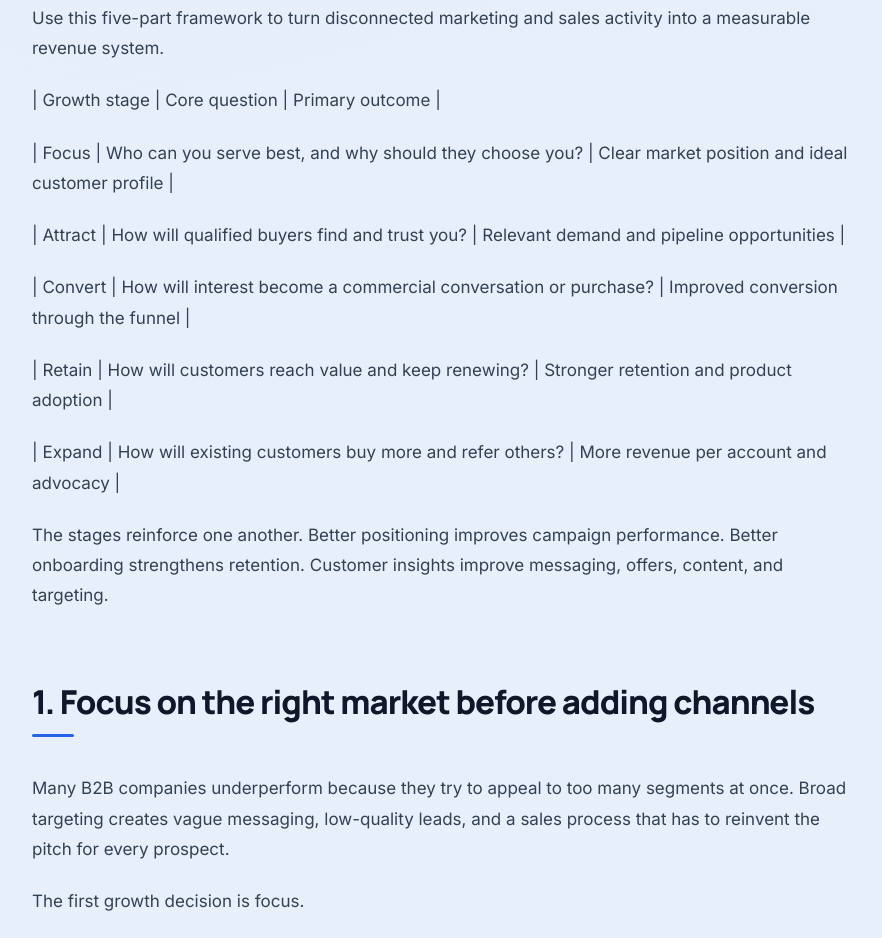
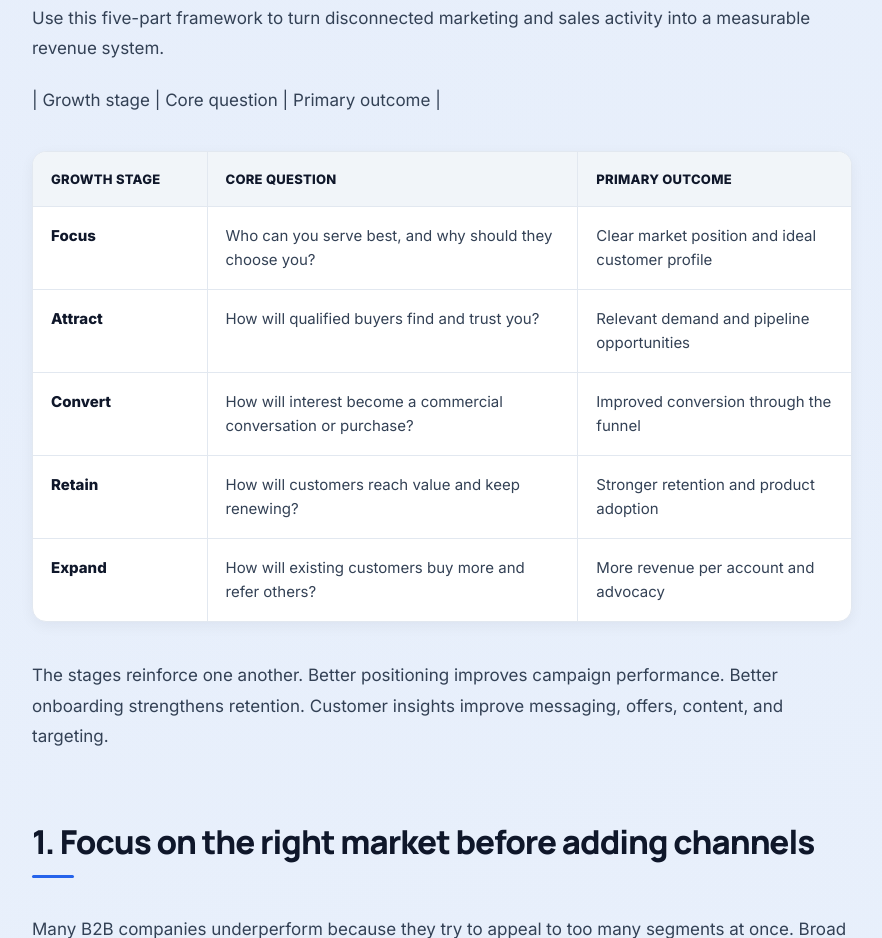
Before and after one commit to GrowthForgeGrowth/growthforge-website, a website: page b2b-growth-strategies.html in a window 1280 px wide. Shown: the part 2645-3583 px from the top of the page, without its empty margins (198-1080 px from the left). Drawn offline with Linux system fonts and the light colour scheme.

Commit message:
Refactor growth stage table and styles

```diff
--- a/b2b-growth-strategies.html
+++ b/b2b-growth-strategies.html
@@ -585,21 +585,114 @@ a {
 
 
 /* =========================================================
-   PIPE-DELIMITED TABLE TEXT
+   GROWTH STAGE TABLE
    ========================================================= */
 
-/*
-   Your article currently contains table content as:
-
-   <p>| Growth stage | Core question | Primary outcome |</p>
-   <p>|---|---|---|</p>
-   <p>| Focus | ... | ... |</p>
-
-   Keep the existing HTML.
-
-   The separator is visually reduced so the raw
-   "---|---|---" markup does not dominate the page.
-*/
+.meta-ads-2026-content-inner .growth-table {
+    width: 100%;
+    margin: 35px 0 38px;
+
+    border: 1px solid var(--gf-border);
+    border-radius: 14px;
+
+    overflow: hidden;
+
+    background: var(--gf-white);
+
+    box-shadow:
+        0 4px 14px rgba(15, 23, 42, 0.05);
+}
+
+
+/* ---------------------------------------------------------
+   TABLE ROWS
+   --------------------------------------------------------- */
+
+.meta-ads-2026-content-inner .growth-table-row {
+    display: grid;
+
+    grid-template-columns:
+        0.8fr
+        1.7fr
+        1.25fr;
+
+    border-bottom: 1px solid var(--gf-border);
+}
+
+.meta-ads-2026-content-inner .growth-table-row:last-child {
+    border-bottom: 0;
+}
+
+
+/* ---------------------------------------------------------
+   TABLE CELLS
+   --------------------------------------------------------- */
+
+.meta-ads-2026-content-inner .growth-table-cell {
+    padding: 17px 18px;
+
+    color: var(--gf-text-soft);
+
+    font-size: 15px;
+
+    line-height: 1.6;
+
+    border-right: 1px solid var(--gf-border);
+}
+
+.meta-ads-2026-content-inner .growth-table-cell:last-child {
+    border-right: 0;
+}
+
+
+/* ---------------------------------------------------------
+   TABLE HEADER
+   --------------------------------------------------------- */
+
+.meta-ads-2026-content-inner .growth-table-header {
+    background: #f1f5f9;
+}
+
+.meta-ads-2026-content-inner .growth-table-header
+.growth-table-cell {
+    color: var(--gf-text);
+
+    font-size: 13px;
+
+    font-weight: 800;
+
+    letter-spacing: 0.02em;
+
+    text-transform: uppercase;
+}
+
+
+/* ---------------------------------------------------------
+   GROWTH STAGE COLUMN
+   --------------------------------------------------------- */
+
+.meta-ads-2026-content-inner
+.growth-table-row:not(.growth-table-header)
+.growth-table-cell:first-child {
+    color: var(--gf-text);
+
+    font-weight: 800;
+}
+
+
+/* ---------------------------------------------------------
+   HOVER STATE
+   --------------------------------------------------------- */
+
+.meta-ads-2026-content-inner
+.growth-table-row:not(.growth-table-header):hover {
+    background: #f8fafc;
+}
+
+
+/* ---------------------------------------------------------
+   GENERAL PARAGRAPH WRAPPING
+   --------------------------------------------------------- */
 
 .meta-ads-2026-content-inner p {
     word-wrap: break-word;
@@ -607,28 +700,36 @@ a {
 }
 
 
-/*
-   Separator paragraph.
-
-   This targets the exact separator text without requiring
-   changes to the article HTML.
-
-   Modern browsers supporting :has() will hide the raw
-   Markdown separator visually.
-*/
-
-.meta-ads-2026-content-inner p:has(+ p) {
-    /* normal paragraph behavior remains intact */
-}
-
-
-/*
-   Specifically neutralize the Markdown separator
-   when the paragraph contains only pipe/dash markup.
-*/
-
-.meta-ads-2026-content-inner p {
-    white-space: normal;
+/* =========================================================
+   RESPONSIVE TABLE
+   ========================================================= */
+
+@media (max-width: 700px) {
+
+    .meta-ads-2026-content-inner .growth-table {
+        margin: 28px 0 32px;
+
+        overflow-x: auto;
+
+        -webkit-overflow-scrolling: touch;
+    }
+
+    .meta-ads-2026-content-inner .growth-table-row {
+        min-width: 680px;
+    }
+
+    .meta-ads-2026-content-inner .growth-table-cell {
+        padding: 14px 15px;
+
+        font-size: 13px;
+
+        line-height: 1.55;
+    }
+
+    .meta-ads-2026-content-inner .growth-table-header
+    .growth-table-cell {
+        font-size: 12px;
+    }
 }
 
 
@@ -1939,12 +2040,66 @@ button:focus-visible {
 <h2>The B2B growth framework: Focus, attract, convert, retain, expand</h2>
 <p>Use this five-part framework to turn disconnected marketing and sales activity into a measurable revenue system.</p>
 <p>| Growth stage | Core question | Primary outcome |</p>
-<p class="table-divider"></p>
-<p>| Focus | Who can you serve best, and why should they choose you? | Clear market position and ideal customer profile |</p>
-<p>| Attract | How will qualified buyers find and trust you? | Relevant demand and pipeline opportunities |</p>
-<p>| Convert | How will interest become a commercial conversation or purchase? | Improved conversion through the funnel |</p>
-<p>| Retain | How will customers reach value and keep renewing? | Stronger retention and product adoption |</p>
-<p>| Expand | How will existing customers buy more and refer others? | More revenue per account and advocacy |</p>
+<div class="growth-table">
+
+    <div class="growth-table-row growth-table-header">
+        <div class="growth-table-cell">Growth Stage</div>
+        <div class="growth-table-cell">Core Question</div>
+        <div class="growth-table-cell">Primary Outcome</div>
+    </div>
+
+    <div class="growth-table-row">
+        <div class="growth-table-cell">Focus</div>
+        <div class="growth-table-cell">
+            Who can you serve best, and why should they choose you?
+        </div>
+        <div class="growth-table-cell">
+            Clear market position and ideal customer profile
+        </div>
+    </div>
+
+    <div class="growth-table-row">
+        <div class="growth-table-cell">Attract</div>
+        <div class="growth-table-cell">
+            How will qualified buyers find and trust you?
+        </div>
+        <div class="growth-table-cell">
+            Relevant demand and pipeline opportunities
+        </div>
+    </div>
+
+    <div class="growth-table-row">
+        <div class="growth-table-cell">Convert</div>
+        <div class="growth-table-cell">
+            How will interest become a commercial conversation or purchase?
+        </div>
+        <div class="growth-table-cell">
+            Improved conversion through the funnel
+        </div>
+    </div>
+
+    <div class="growth-table-row">
+        <div class="growth-table-cell">Retain</div>
+        <div class="growth-table-cell">
+            How will customers reach value and keep renewing?
+        </div>
+        <div class="growth-table-cell">
+            Stronger retention and product adoption
+        </div>
+    </div>
+
+    <div class="growth-table-row">
+        <div class="growth-table-cell">Expand</div>
+        <div class="growth-table-cell">
+            How will existing customers buy more and refer others?
+        </div>
+        <div class="growth-table-cell">
+            More revenue per account and advocacy
+        </div>
+    </div>
+
+</div>
+
 <p>The stages reinforce one another. Better positioning improves campaign performance. Better onboarding strengthens retention. Customer insights improve messaging, offers, content, and targeting.</p>
 <h2>1. Focus on the right market before adding channels</h2>
 <p>Many B2B companies underperform because they try to appeal to too many segments at once. Broad targeting creates vague messaging, low-quality leads, and a sales process that has to reinvent the pitch for every prospect.</p>
```
